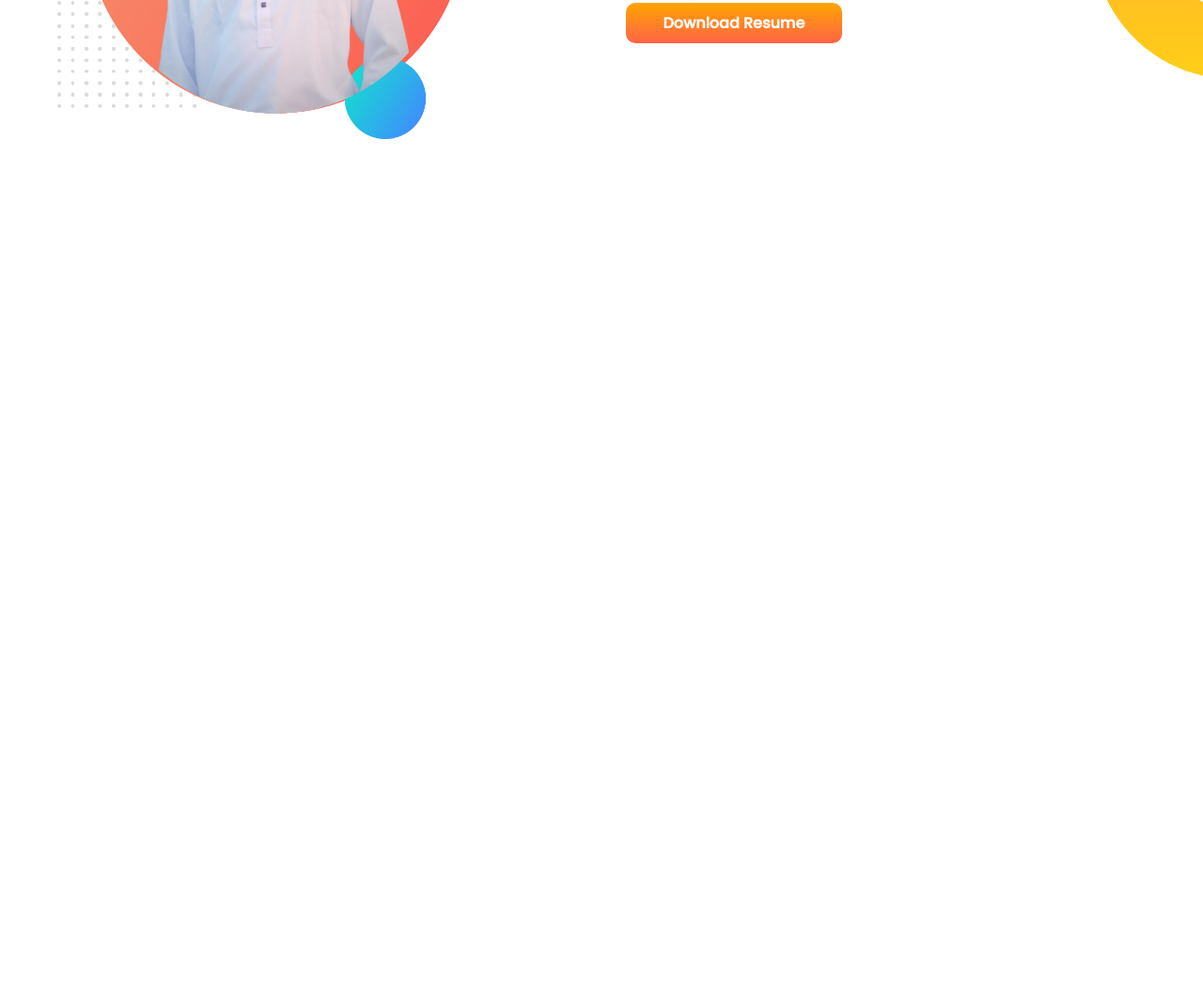
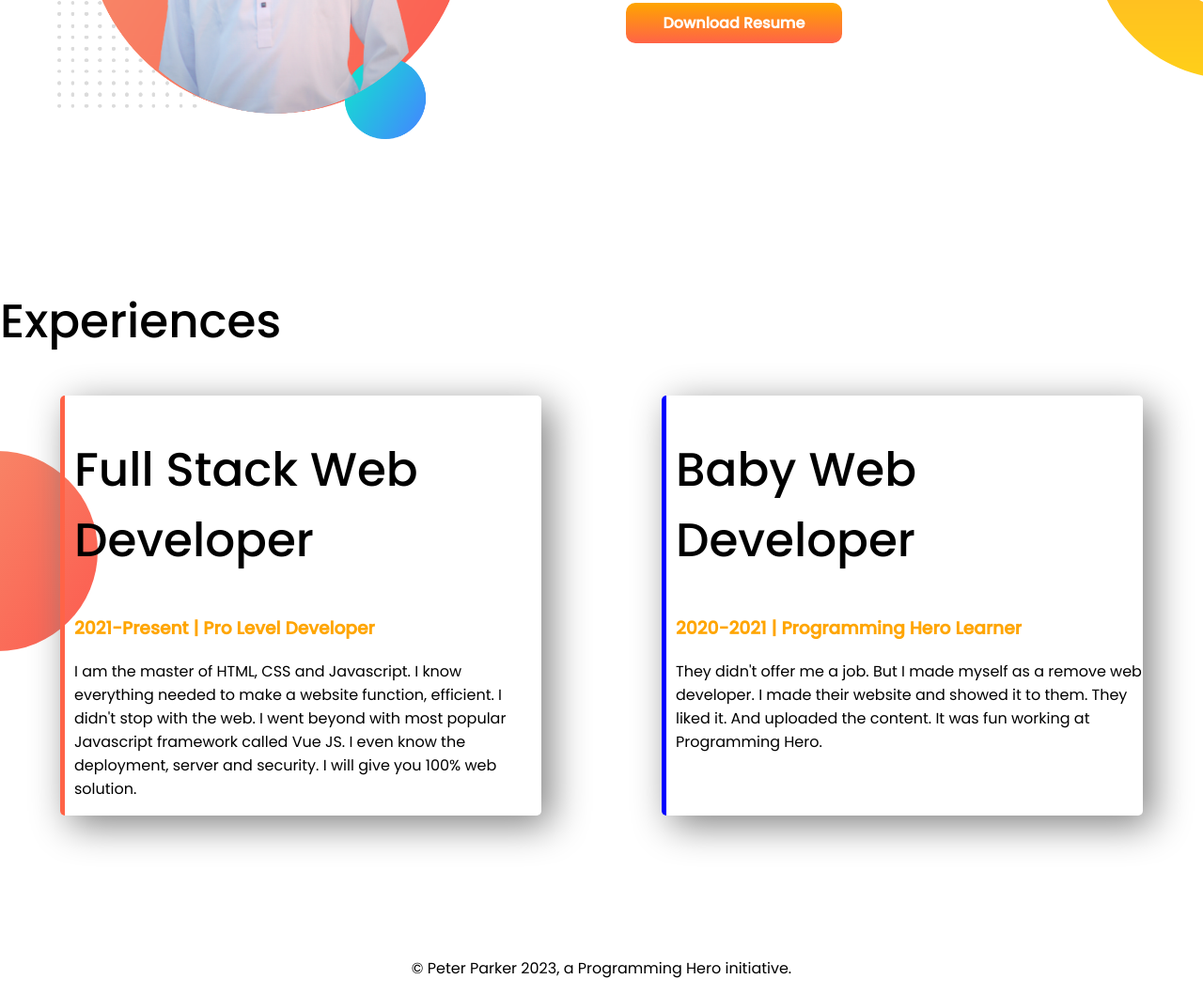
Before and after one commit to mufassir-mahmud/developer-prec-protfolio, a plain HTML site: page index.html in a window 1280 px wide. Shown: the part 973-2032 px from the top of the page at 94% size. Before the commit the page ends 1278 px from the top, so only its background shows below. Drawn offline with Linux system fonts and the light colour scheme.

Commit message:
footer added

```diff
--- a/index.html
+++ b/index.html
@@ -11,7 +11,8 @@
     <link href="https://fonts.googleapis.com/css2?family=Open+Sans:wght@300;400;500&family=Poppins:wght@400;500&display=swap" rel="stylesheet">
 </head>
 <body>
-    <section class="header-section">
+    <section class="header-section flexible-container">
+
         <div class="half-width header-titile">
                 <h1>Welcome To</h1>
             <h1> <span class="header-orange-title">Mufassir Mahmud</span>  World!</h1>
@@ -23,7 +24,7 @@
                 <img src="img/my-bg.png" alt="">
             </div>
     </section>
-    <section class="second-header">
+    <section class="second-header flexible-container">
         <div class="half-width">
             <img src="img/my-bg (1).png" alt="">
         </div>
@@ -35,6 +36,25 @@
         </div>
 
     </section>
+    <section class="third-header">
+        <h1>Experiences</h1>
+        <div class="flexible-container ">
+        <div class=" orange-border shadow-div">
+            <h1>Full Stack Web Developer</h1>
+            <h3 class="header-orange-title">2021-Present | Pro Level Developer</h3>
+            <p>I am the master of HTML, CSS and Javascript. I know everything needed to make a website function, efficient. I didn't stop with the web. I went beyond with most popular Javascript framework called Vue JS. I even know the deployment, server and security. I will give you 100% web solution.</p>
+        </div>
+        <div class="blue-border shadow-div">
+            <h1>Baby Web Developer</h1>
+            <h3 class="header-orange-title">2020-2021 | Programming Hero Learner</h3>
+            <p>They didn't offer me a job. But I made myself as a remove web developer. I made their website and showed it to them. They liked it. And uploaded the content. It was fun working at Programming Hero.</p>
+        </div>
+        </div>
+
+    </section>
+    <footer>
+        <p>© Peter Parker 2023, a Programming Hero initiative.</p>
+    </footer>
 
 
 </body>
--- a/style.css
+++ b/style.css
@@ -5,11 +5,11 @@ body{
 }
 h1{
     font-size: 50px ;
+    font-weight: 500;
 }
 .header-orange-title{
-    color: orange;
-}
-section{
+    color: orange;}
+.flexible-container{
     display: flex;
     margin-bottom: 150px;
 }
@@ -38,4 +38,27 @@ section{
     background-position: right;
     padding-right: 70px;
 
+
 }
+.third-header{
+    background-image: url(img/exp-bg.png);
+    background-repeat: no-repeat;
+    background-position: left;
+}
+.shadow-div{
+    box-shadow: 10px 10px 40px gray;
+    width: 40%;
+    margin-left:5% ;
+    margin-right: 5%;
+    padding-left: 10px;
+    border-radius: 5px;
+}
+.orange-border{
+    border-left: 5px solid tomato;
+}
+.blue-border{
+    border-left: 5px solid blue ;
+}
+footer p{
+    text-align: center;
+}
```
